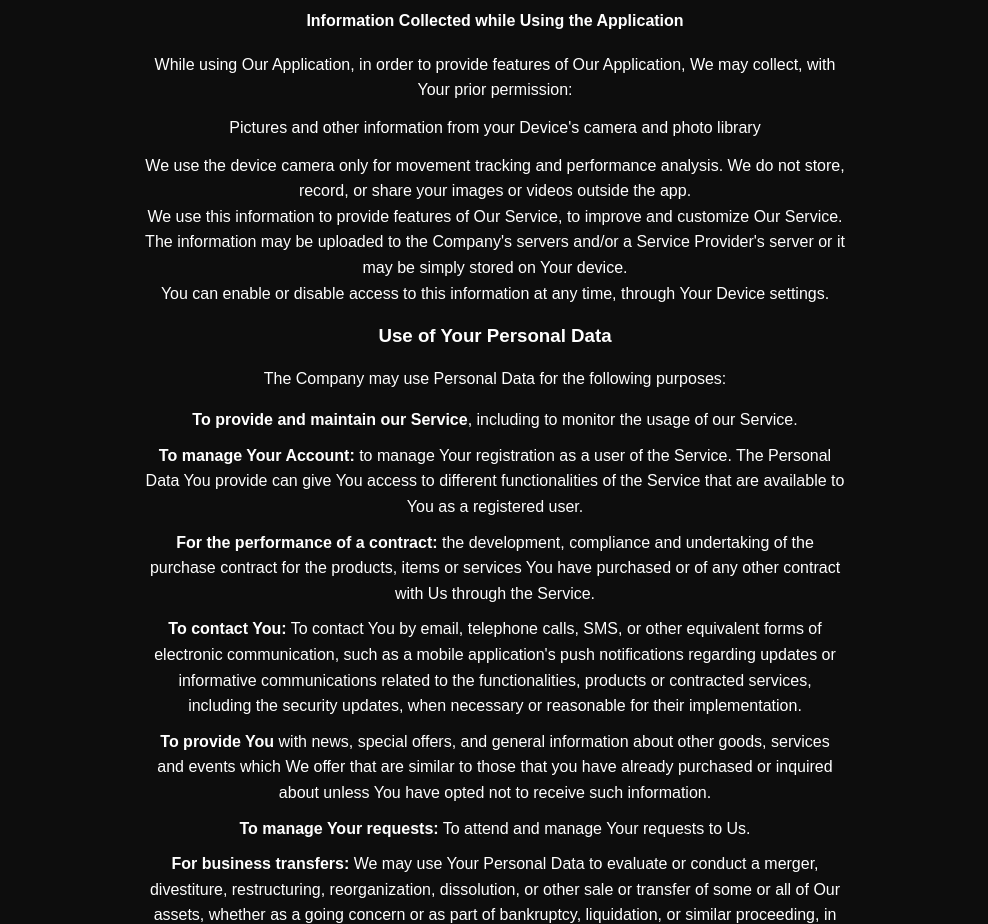
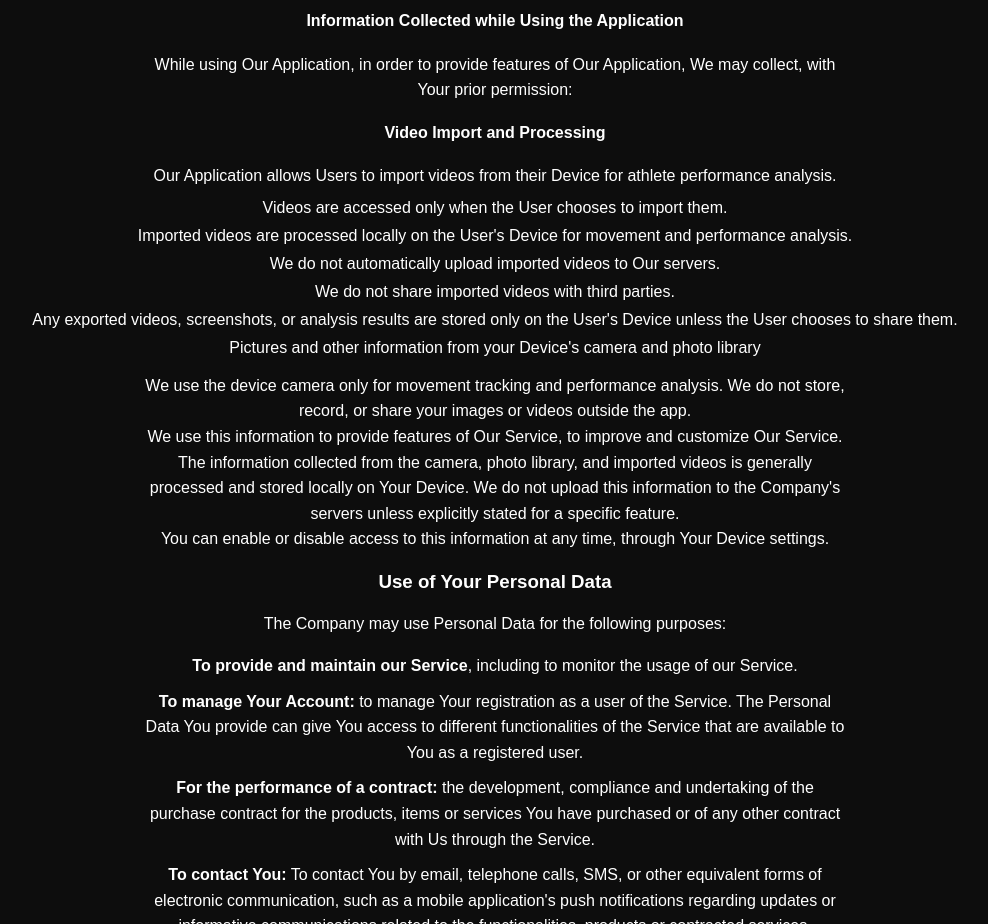
Before and after one commit to kinetracking/kinetracking, a plain HTML site: page index.html in a window 1280 px wide. Shown: the part 2420-3344 px from the top of the page, without its empty margins (145-1133 px from the left). Drawn offline with Linux system fonts and the light colour scheme.

Commit message:
Update index.html

```diff
--- a/index.html
+++ b/index.html
@@ -124,13 +124,22 @@
 <h4>Information Collected while Using the Application</h4>
 <p>While using Our Application, in order to provide features of Our Application, We may collect, with Your prior permission:</p>
 <ul>
+  <h4>Video Import and Processing</h4>
+<p>Our Application allows Users to import videos from their Device for athlete performance analysis.</p>
+<ul>
+<li>Videos are accessed only when the User chooses to import them.</li>
+<li>Imported videos are processed locally on the User's Device for movement and performance analysis.</li>
+<li>We do not automatically upload imported videos to Our servers.</li>
+<li>We do not share imported videos with third parties.</li>
+<li>Any exported videos, screenshots, or analysis results are stored only on the User's Device unless the User chooses to share them.</li>
+</ul>
 <li>Pictures and other information from your Device's camera and photo library</li>
 </ul>
 <p>
 We use the device camera only for movement tracking and performance analysis.
 We do not store, record, or share your images or videos outside the app.
 </p>
-<p>We use this information to provide features of Our Service, to improve and customize Our Service. The information may be uploaded to the Company's servers and/or a Service Provider's server or it may be simply stored on Your device.</p>
+<p>We use this information to provide features of Our Service, to improve and customize Our Service. The information collected from the camera, photo library, and imported videos is generally processed and stored locally on Your Device. We do not upload this information to the Company's servers unless explicitly stated for a specific feature.</p>
 <p>You can enable or disable access to this information at any time, through Your Device settings.</p>
 <h3>Use of Your Personal Data</h3>
 <p>The Company may use Personal Data for the following purposes:</p>
```
